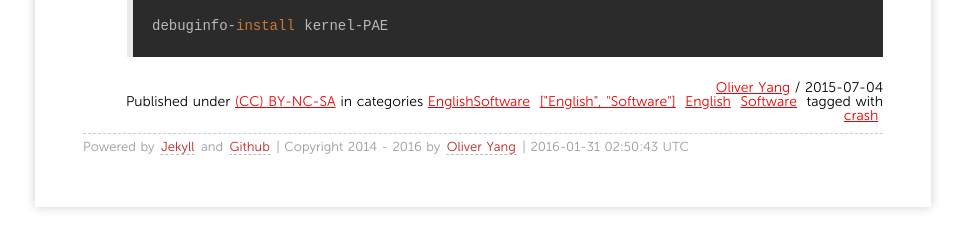
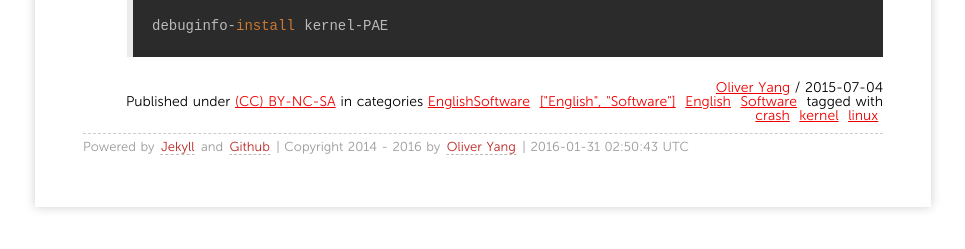
Before and after one commit to yangoliver/yangoliver.github.io, a Jekyll site: the page built from _posts/2015/2015-07-04-linux-crash-coding-notes.md, in a window 1280 px wide and 900 px high, scrolled down 1566 px. Shown: the part 645-894 px from the top of the window, without its empty margins (157-1122 px from the left). Built offline with Jekyll 4.4.1, drawn with Linux system fonts in a browser that asks for light colours; Markdown is read by kramdown in place of the engine named in the settings; comment, search, counter and statistics services are not loaded.

Commit message:
added missing tags

```diff
--- a/_posts/2015/2015-07-04-linux-crash-coding-notes.md
+++ b/_posts/2015/2015-07-04-linux-crash-coding-notes.md
@@ -5,7 +5,7 @@ description: Linux crash introduction. Coding notes and guidelines for contribut
 categories:
 - [English, Software]
 tags:
-- [crash]
+- [crash, kernel, linux]
 ---
 
 >This article was firstly published from <http://oliveryang.net>. The content reuse need include the original link.
```
